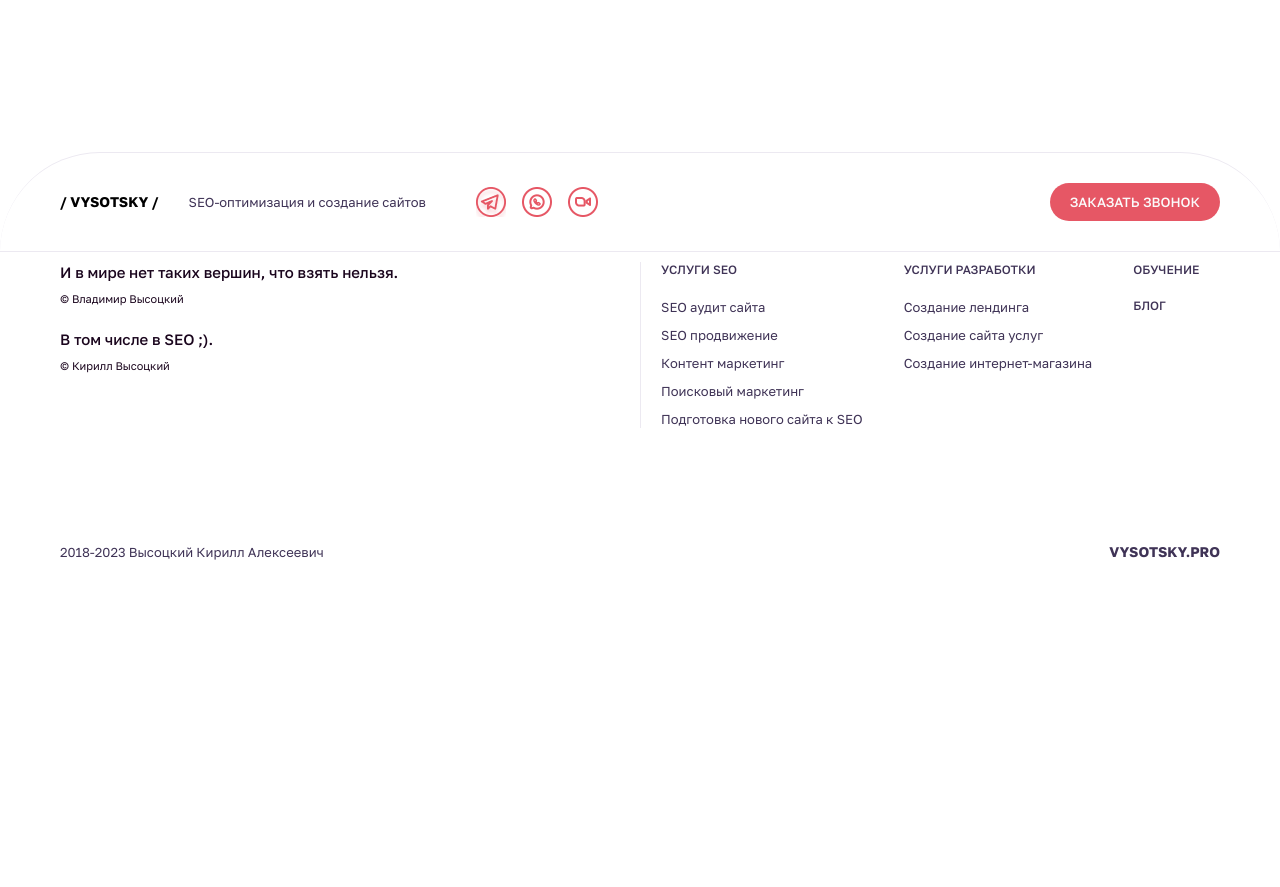
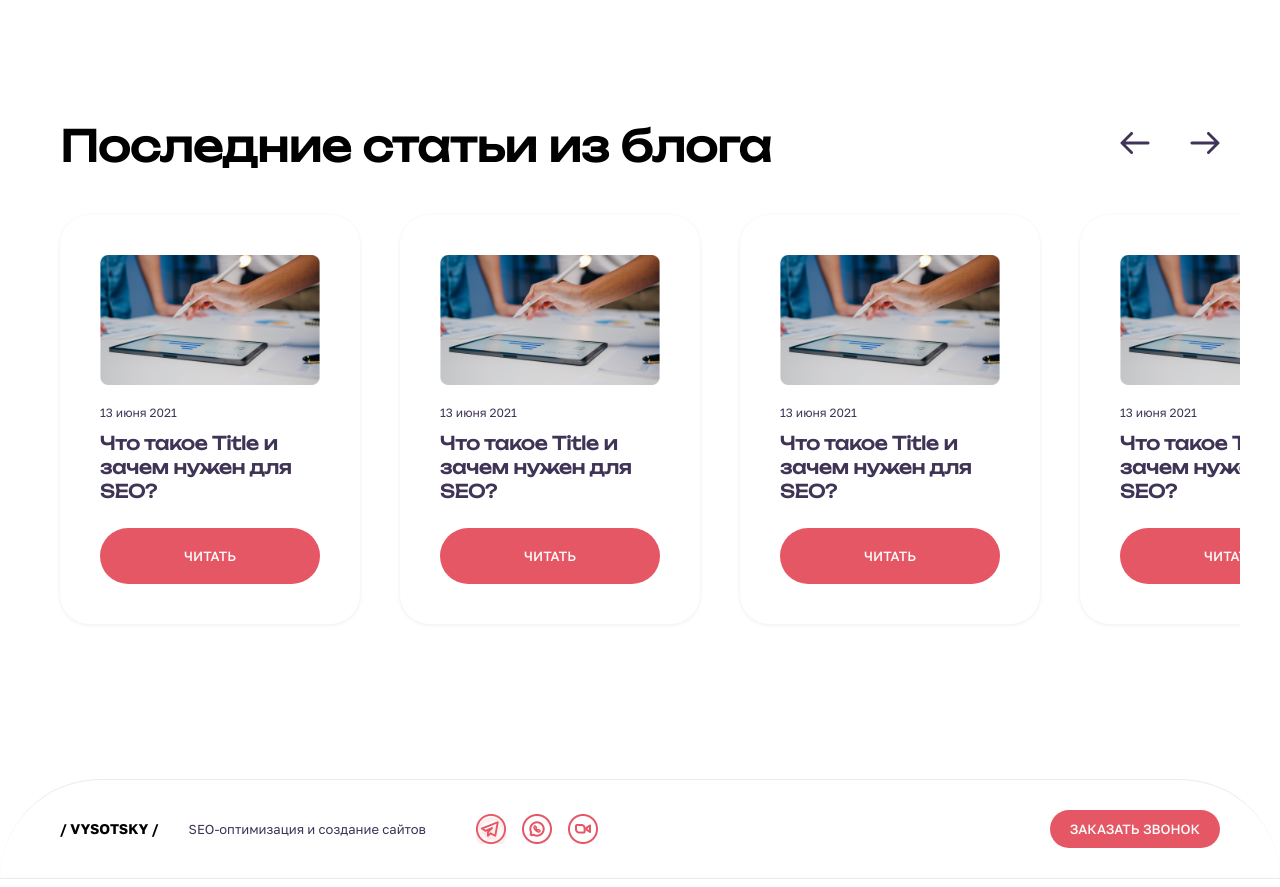
Before and after one commit to jakov96/vysotsky_pro, a Vue app in the folder frontend/: page / in a window 1280 px wide. Shown: the part 8208-9095 px from the top of the page. Before the commit the page ends 8809 px from the top, so only its background shows below. Built offline with nearby package versions, Linux system fonts and the light colour scheme.

Commit message:
Верстка блока Блог

```diff
--- a/frontend/src/App.vue
+++ b/frontend/src/App.vue
@@ -13,6 +13,7 @@
     <About/>
     <Teaching/>
     <Podcast/>
+    <Blog/>
     <Footer/>
   </div>
 </template>
@@ -32,10 +33,12 @@ import ProblemExamples from './components/ProblemExamples'
 import Who from './components/Who'
 import Podcast from './components/Podcast'
 import Teaching from './components/Teaching'
+import Blog from './components/Blog'
 
 export default {
   name: 'App',
   components: {
+    Blog,
     Teaching,
     Podcast,
     About,
--- a/frontend/src/assets/sass/base.sass
+++ b/frontend/src/assets/sass/base.sass
@@ -21,6 +21,9 @@ body
 
   .title-section
     margin: 0 auto
+
+.section-5
+  margin: 120px auto 0
 
 .side-width
   width: 100%
--- /dev/null
+++ b/frontend/src/components/Blog.vue
@@ -0,0 +1,132 @@
+<template>
+  <section class="section-5">
+    <div class="side-width blog-wrap">
+      <div class="title-section">Последние статьи из блога</div>
+      <VueSlickCarousel class="blog" v-bind="settings">
+        <div class="blog__item">
+          <img src="../assets/images/blog-photo.png" alt="">
+          <div class="blog__description">
+            <span class="blog__date">13 июня 2021</span>
+            <span class="blog__title">Что такое Title и зачем нужен для SEO?</span>
+          </div>
+          <button class="btn">ЧИТАТЬ</button>
+        </div>
+        <div class="blog__item">
+          <img src="../assets/images/blog-photo.png" alt="">
+          <div class="blog__description">
+            <span class="blog__date">13 июня 2021</span>
+            <span class="blog__title">Что такое Title и зачем нужен для SEO?</span>
+          </div>
+          <button class="btn">ЧИТАТЬ</button>
+        </div>
+        <div class="blog__item">
+          <img src="../assets/images/blog-photo.png" alt="">
+          <div class="blog__description">
+            <span class="blog__date">13 июня 2021</span>
+            <span class="blog__title">Что такое Title и зачем нужен для SEO?</span>
+          </div>
+          <button class="btn">ЧИТАТЬ</button>
+        </div>
+        <div class="blog__item">
+          <img src="../assets/images/blog-photo.png" alt="">
+          <div class="blog__description">
+            <span class="blog__date">13 июня 2021</span>
+            <span class="blog__title">Что такое Title и зачем нужен для SEO?</span>
+          </div>
+          <button class="btn">ЧИТАТЬ</button>
+        </div>
+      </VueSlickCarousel>
+    </div>
+  </section>
+</template>
+
+<script>
+import VueSlickCarousel from 'vue-slick-carousel'
+
+export default {
+  name: 'Blog',
+  components: { VueSlickCarousel },
+  data () {
+    return {
+      'settings': {
+        'arrows': true,
+        'dots': false,
+        'infinite': true,
+        'slidesToShow': 3,
+        'slidesToScroll': 1,
+        'variableWidth': true
+      }
+    }
+  }
+}
+</script>
+
+<style lang="sass">
+.side-width
+  &.blog-wrap
+    position: relative
+
+.blog
+  position: initial !important
+
+  &__item
+    display: flex
+    flex-direction: column
+    padding: 40px
+    border-radius: 30px
+    box-shadow: rgba(0, 0, 0, 0.07) 0 1px 4px
+
+    img
+      width: 100%
+      object-fit: cover
+
+  .slick-slide
+    width: 260px !important
+    padding: 5px 20px
+    margin: 0 40px
+    box-sizing: border-box
+
+  .slick-list
+    margin: 0 -20px
+
+  .slick-arrow
+    width: 30px
+    height: 24px
+    top: 21px !important
+    left: initial !important
+
+    &:before
+      content: none
+
+    &.slick-prev
+      right: 70px !important
+      background: url('../assets/images/prev-arrow.png') no-repeat center center
+
+    &.slick-next
+      right: 0 !important
+      background: url('../assets/images/next-arrow.png') no-repeat center center
+
+  &__description
+    display: flex
+    flex-direction: column
+    margin-top: 20px
+
+  &__date
+    color: rgba(63, 51, 86, 1)
+    font-size: 12px
+    line-height: 16px
+
+  &__title
+    margin: 10px 0 25px
+    font-size: 18px
+    font-weight: 700
+    font-family: 'Unbounded', 'sans-serif'
+    line-height: 24px
+
+  .btn
+    width: 100%
+
+    &:hover
+      background: rgba(255, 214, 0, 1)
+      color: rgba(63, 51, 86, 1)
+</style>
```
Also changed, not shown: frontend/src/assets/images/blog-photo.png (added).
